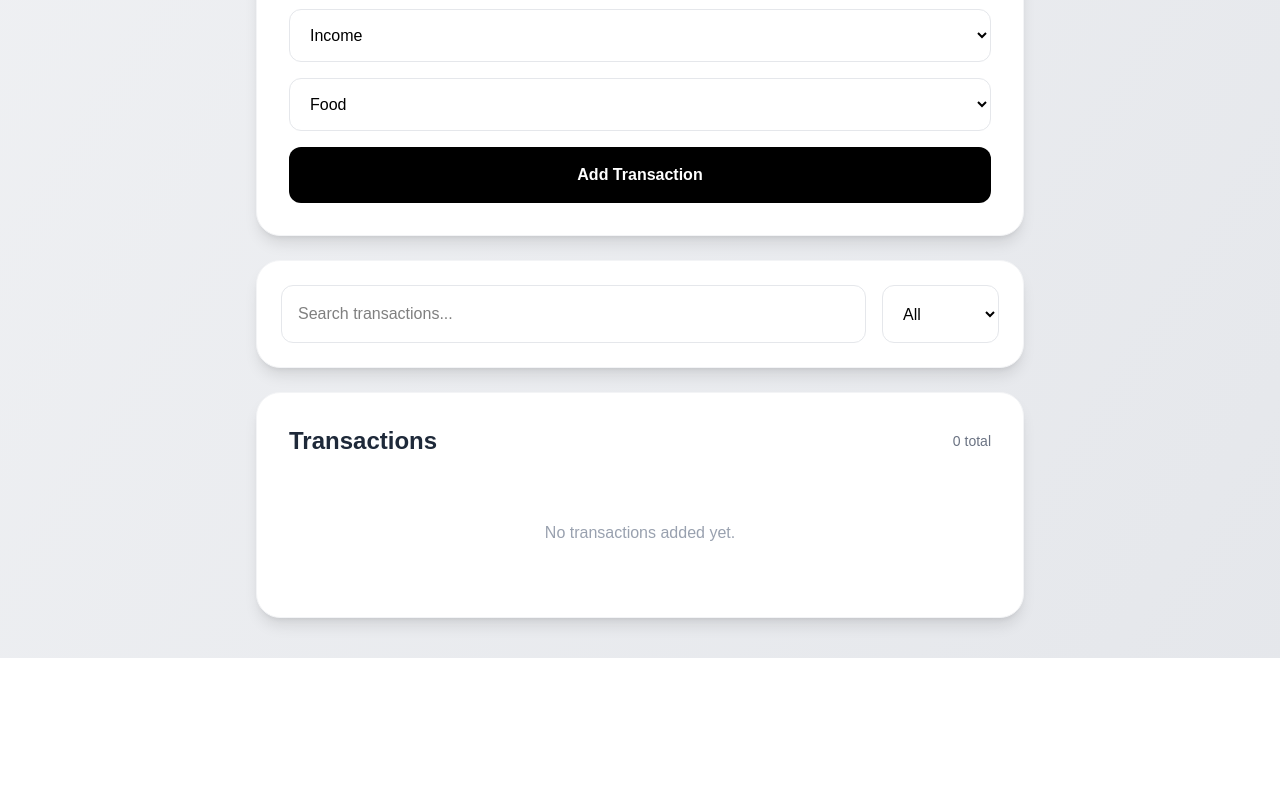
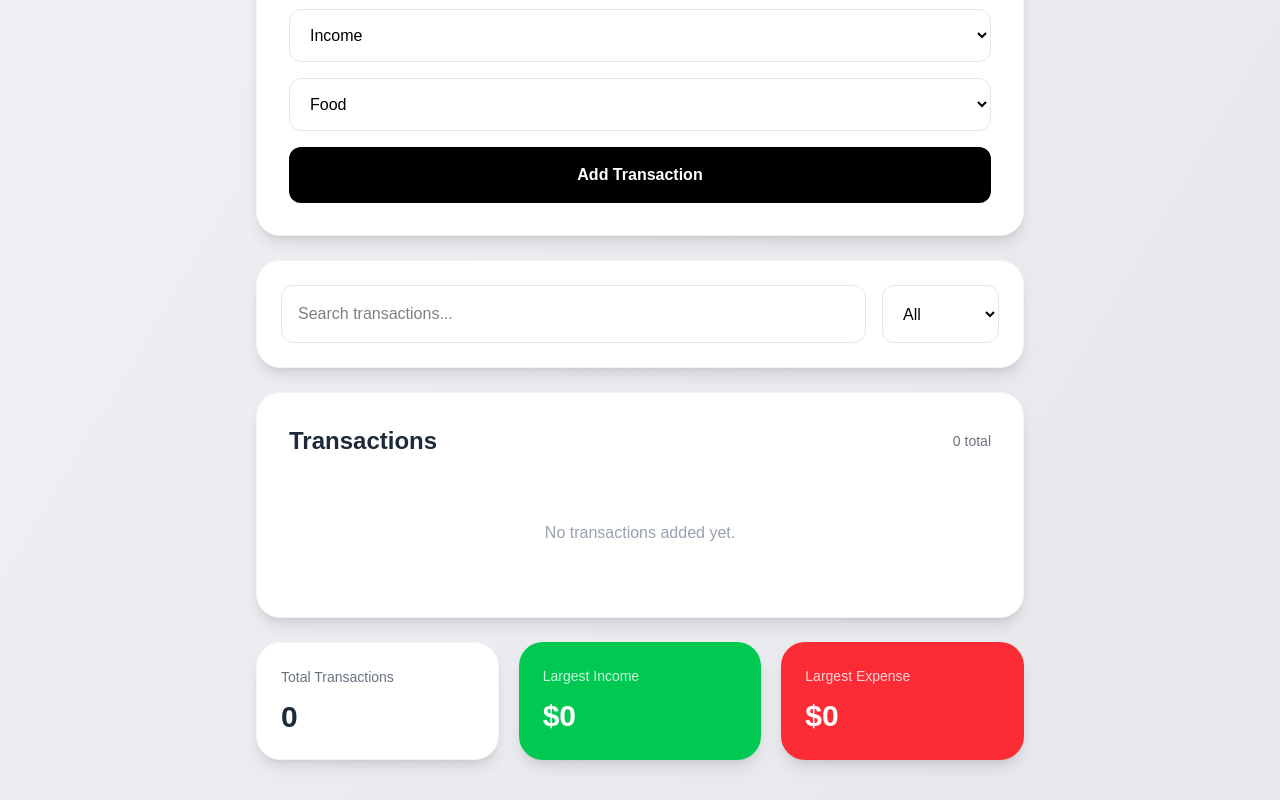
Before and after one commit to TharinduKaluwalgoda/Finance-Tracker, a Next.js app: page / in a window 1280 px wide. Shown: the part 1356-2156 px from the top of the page. Before the commit the page ends 2014 px from the top, so only its background shows below. Built offline with nearby package versions, Linux system fonts and the light colour scheme.

Commit message:
Added-Some-Extra-Analytics

```diff
--- /dev/null
+++ b/app/components/StatsCards.js
@@ -0,0 +1,84 @@
+export default function StatsCards({
+  transactions,
+}) {
+
+  const totalTransactions =
+    transactions.length;
+
+  const incomeTransactions =
+    transactions.filter(
+      (transaction) =>
+        transaction.type === "Income"
+    );
+
+  const expenseTransactions =
+    transactions.filter(
+      (transaction) =>
+        transaction.type === "Expense"
+    );
+
+  const largestIncome =
+    incomeTransactions.length > 0
+      ? Math.max(
+          ...incomeTransactions.map(
+            (transaction) =>
+              transaction.amount
+          )
+        )
+      : 0;
+
+  const largestExpense =
+    expenseTransactions.length > 0
+      ? Math.max(
+          ...expenseTransactions.map(
+            (transaction) =>
+              transaction.amount
+          )
+        )
+      : 0;
+
+  return (
+    <div className="grid grid-cols-1 md:grid-cols-3 gap-5 mt-6">
+
+      {/* TOTAL */}
+      <div className="bg-white p-6 rounded-3xl shadow-lg border border-gray-100">
+
+        <p className="text-gray-500 text-sm">
+          Total Transactions
+        </p>
+
+        <h2 className="text-3xl font-bold mt-3 text-gray-800">
+          {totalTransactions}
+        </h2>
+
+      </div>
+
+      {/* LARGEST INCOME */}
+      <div className="bg-green-500 text-white p-6 rounded-3xl shadow-lg">
+
+        <p className="text-sm opacity-80">
+          Largest Income
+        </p>
+
+        <h2 className="text-3xl font-bold mt-3">
+          ${largestIncome.toLocaleString()}
+        </h2>
+
+      </div>
+
+      {/* LARGEST EXPENSE */}
+      <div className="bg-red-500 text-white p-6 rounded-3xl shadow-lg">
+
+        <p className="text-sm opacity-80">
+          Largest Expense
+        </p>
+
+        <h2 className="text-3xl font-bold mt-3">
+          ${largestExpense.toLocaleString()}
+        </h2>
+
+      </div>
+
+    </div>
+  );
+}
--- a/app/page.js
+++ b/app/page.js
@@ -7,6 +7,7 @@ import SummaryCards from "./components/SummaryCards";
 import TransactionForm from "./components/TransactionForm";
 import TransactionList from "./components/TransactionList";
 import ExpenseChart from "./components/ExpenseChart";
+import StatsCards from "./components/StatsCards";
 
 export default function Home() {
 
@@ -190,6 +191,10 @@ export default function Home() {
           setTransactions={setTransactions}
         />
 
+        <StatsCards
+          transactions={transactions}
+        />
+
       </div>
 
     </main>
```
